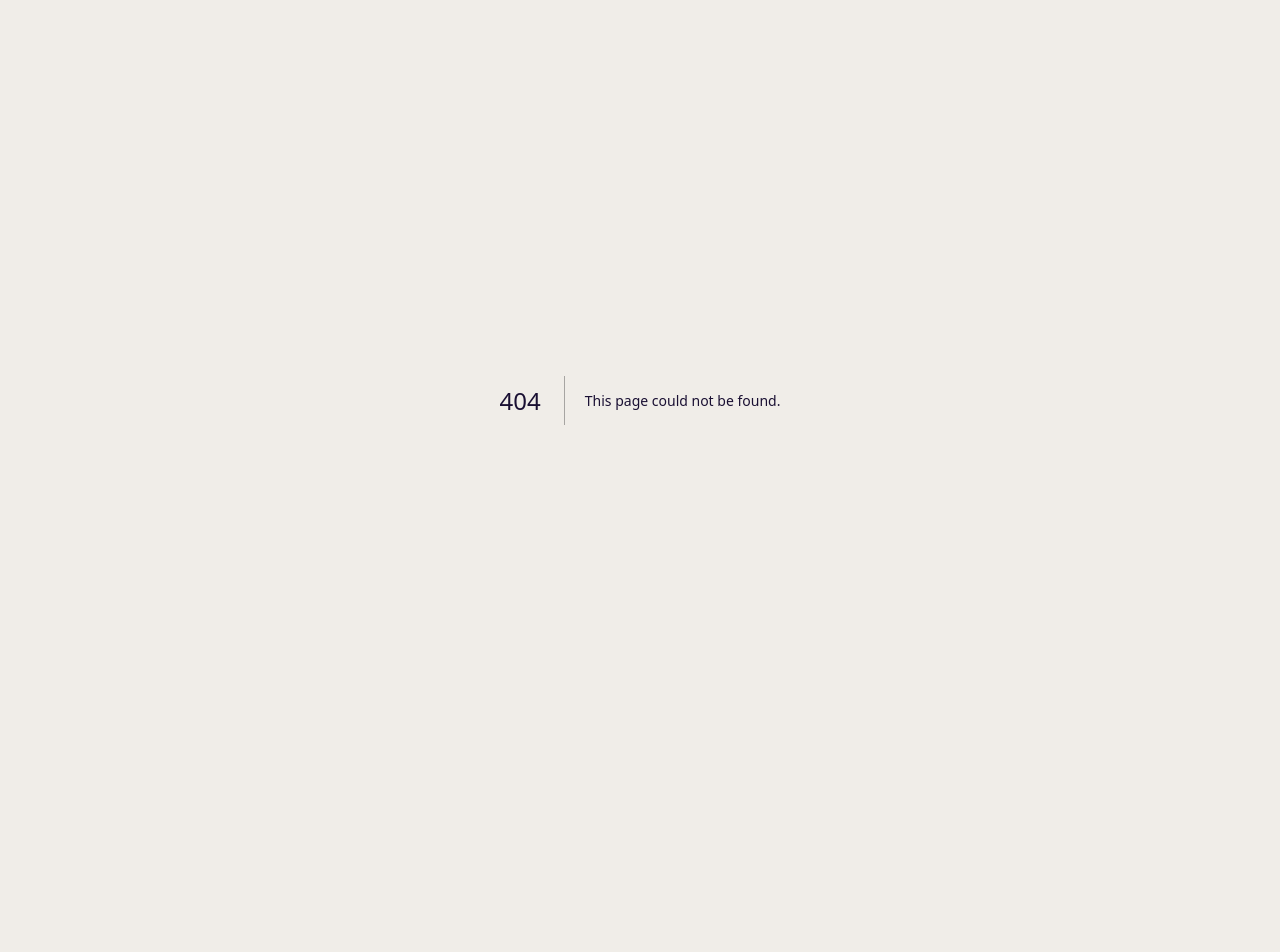
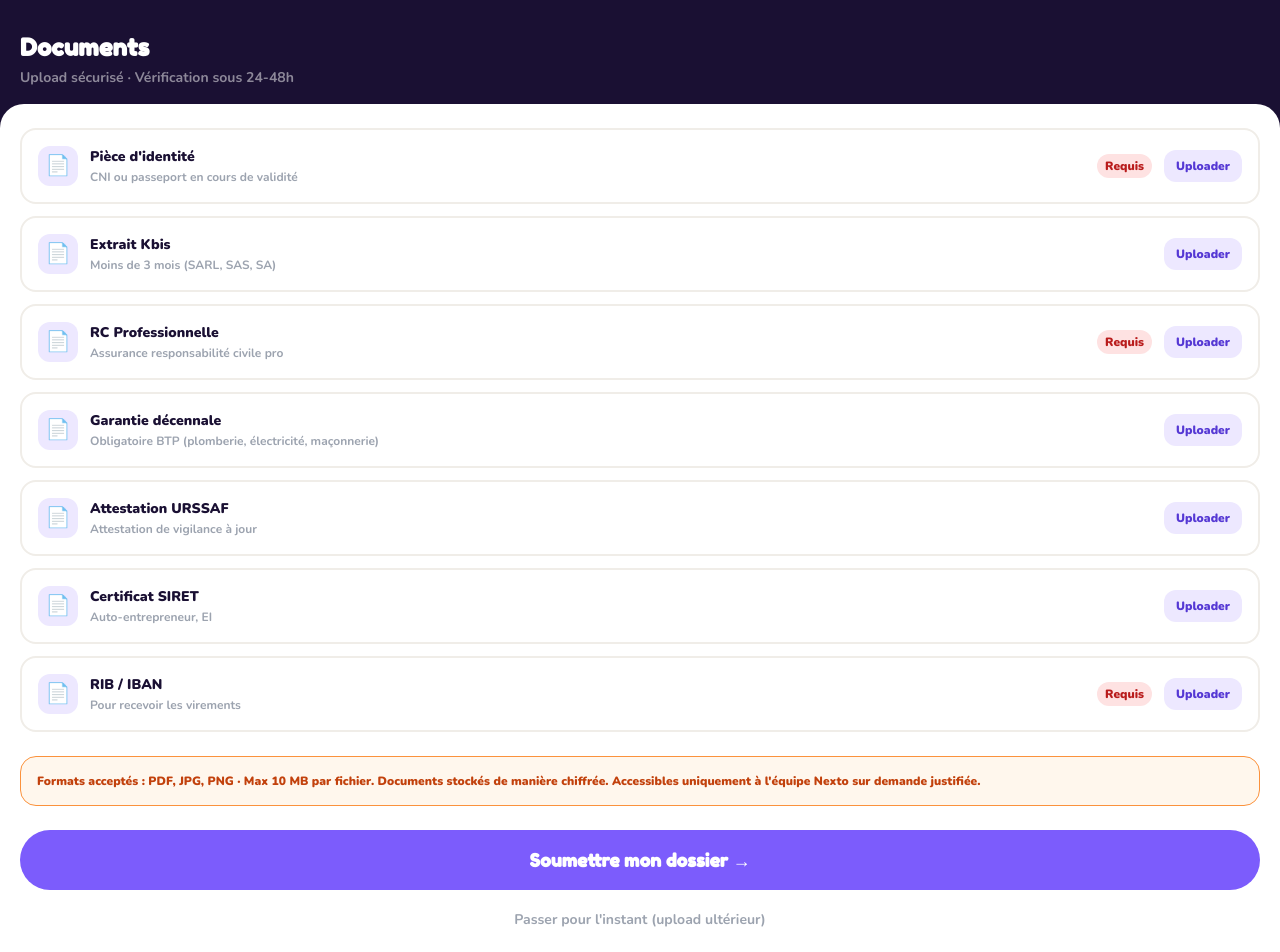
Before and after one commit to 3opconsult-cyber/nexto, a Next.js app: page /pro/onboarding/documents in a window 1280 px wide. Before the commit this address had no page. Shown: the top 952 px of the page. Before the commit the page ends 800 px from the top, so only its background shows below. Built offline with nearby package versions, Linux system fonts and the light colour scheme.

Commit message:
feat: pro documents upload page

```diff
--- /dev/null
+++ b/src/app/pro/onboarding/documents/page.tsx
@@ -0,0 +1,126 @@
+"use client"
+import { useState, useRef } from 'react'
+import { useRouter } from 'next/navigation'
+import { createClient } from '@/lib/supabase/client'
+import { DocumentType, DOCUMENT_LABELS } from '@/types'
+
+export default function ProDocuments() {
+  const router = useRouter()
+  const [uploads, setUploads] = useState<Record<DocumentType, string>>({} as Record<DocumentType, string>)
+  const [uploading, setUploading] = useState<DocumentType | null>(null)
+  const [done, setDone] = useState(false)
+  const inputRef = useRef<HTMLInputElement>(null)
+  const [currentDoc, setCurrentDoc] = useState<DocumentType | null>(null)
+
+  async function handleUpload(docType: DocumentType, file: File) {
+    setUploading(docType)
+    const supabase = createClient()
+    const { data: { user } } = await supabase.auth.getUser()
+    if (!user) return
+
+    const ext = file.name.split('.').pop()
+    const path = `pro-docs/${user.id}/${docType}-${Date.now()}.${ext}`
+
+    const { error: upErr } = await supabase.storage
+      .from('documents')
+      .upload(path, file, { upsert: true })
+
+    if (!upErr) {
+      const { data: { publicUrl } } = supabase.storage.from('documents').getPublicUrl(path)
+      const { data: pro } = await supabase.from('pro_profiles').select('id').eq('user_id', user.id).single()
+      if (pro) {
+        await supabase.from('pro_documents').upsert({
+          pro_id: pro.id, doc_type: docType,
+          file_url: publicUrl, file_name: file.name,
+          status: 'pending'
+        }, { onConflict: 'pro_id,doc_type' })
+      }
+      setUploads(u => ({ ...u, [docType]: file.name }))
+    }
+    setUploading(null)
+  }
+
+  const docTypes: DocumentType[] = ['id_card', 'kbis', 'rc_pro', 'decennale', 'urssaf', 'siret_cert', 'iban_cert']
+
+  return (
+    <div className="min-h-screen flex flex-col" style={{ background: 'var(--navy)' }}>
+      <div className="px-5 pt-8 pb-4">
+        <div className="font-fredoka text-2xl text-white mb-1">Documents</div>
+        <div className="text-sm font-bold" style={{ color: 'rgba(255,255,255,0.5)' }}>
+          Upload sécurisé · Vérification sous 24-48h
+        </div>
+      </div>
+
+      <div className="flex-1 bg-white rounded-t-3xl px-5 py-6 overflow-y-auto">
+        <input ref={inputRef} type="file" className="hidden"
+          accept=".pdf,.jpg,.jpeg,.png"
+          onChange={e => {
+            if (e.target.files?.[0] && currentDoc) {
+              handleUpload(currentDoc, e.target.files[0])
+              e.target.value = ''
+            }
+          }}
+        />
+
+        <div className="space-y-3 mb-6">
+          {docTypes.map(docType => {
+            const doc = DOCUMENT_LABELS[docType]
+            const uploaded = uploads[docType]
+            const isUploading = uploading === docType
+            return (
+              <div key={docType}
+                className="flex items-center gap-3 p-4 rounded-2xl border-2 transition-all"
+                style={{ borderColor: uploaded ? '#22C55E' : '#F0EDE8', background: uploaded ? '#F0FFF4' : 'white' }}
+              >
+                <div className="w-10 h-10 rounded-xl flex items-center justify-center text-xl flex-shrink-0"
+                  style={{ background: uploaded ? '#DCFCE7' : 'var(--accent-l)' }}>
+                  {uploaded ? '✅' : '📄'}
+                </div>
+                <div className="flex-1 min-w-0">
+                  <div className="font-black text-sm text-navy">{doc.label}</div>
+                  <div className="text-xs text-gray-400 font-bold mt-0.5 truncate">
+                    {uploaded ? uploaded : doc.description}
+                  </div>
+                </div>
+                {doc.required && !uploaded && (
+                  <span className="text-xs font-black px-2 py-1 rounded-full flex-shrink-0"
+                    style={{ background: '#FEE2E2', color: '#B91C1C' }}>Requis</span>
+                )}
+                <button
+                  onClick={() => { setCurrentDoc(docType); inputRef.current?.click() }}
+                  disabled={isUploading}
+                  className="px-3 py-2 rounded-xl text-xs font-black flex-shrink-0 transition-all"
+                  style={{
+                    background: uploaded ? '#DCFCE7' : 'var(--accent-l)',
+                    color: uploaded ? '#15803D' : 'var(--accent-d)'
+                  }}
+                >
+                  {isUploading ? '...' : uploaded ? 'Remplacer' : 'Uploader'}
+                </button>
+              </div>
+            )
+          })}
+        </div>
+
+        <div className="p-4 rounded-2xl mb-6" style={{ background: '#FFF7ED', border: '1px solid #FB923C' }}>
+          <div className="text-xs font-black" style={{ color: '#C2410C' }}>
+            Formats acceptés : PDF, JPG, PNG · Max 10 MB par fichier.
+            Documents stockés de manière chiffrée. Accessibles uniquement à l'équipe Nexto sur demande justifiée.
+          </div>
+        </div>
+
+        <button
+          onClick={() => router.push('/pro/attente')}
+          className="w-full py-4 rounded-full text-white font-fredoka text-lg"
+          style={{ background: 'var(--accent)' }}
+        >
+          Soumettre mon dossier →
+        </button>
+        <button onClick={() => router.push('/pro/attente')}
+          className="w-full py-3 text-center text-sm font-bold text-gray-400 mt-2">
+          Passer pour l'instant (upload ultérieur)
+        </button>
+      </div>
+    </div>
+  )
+}
```
